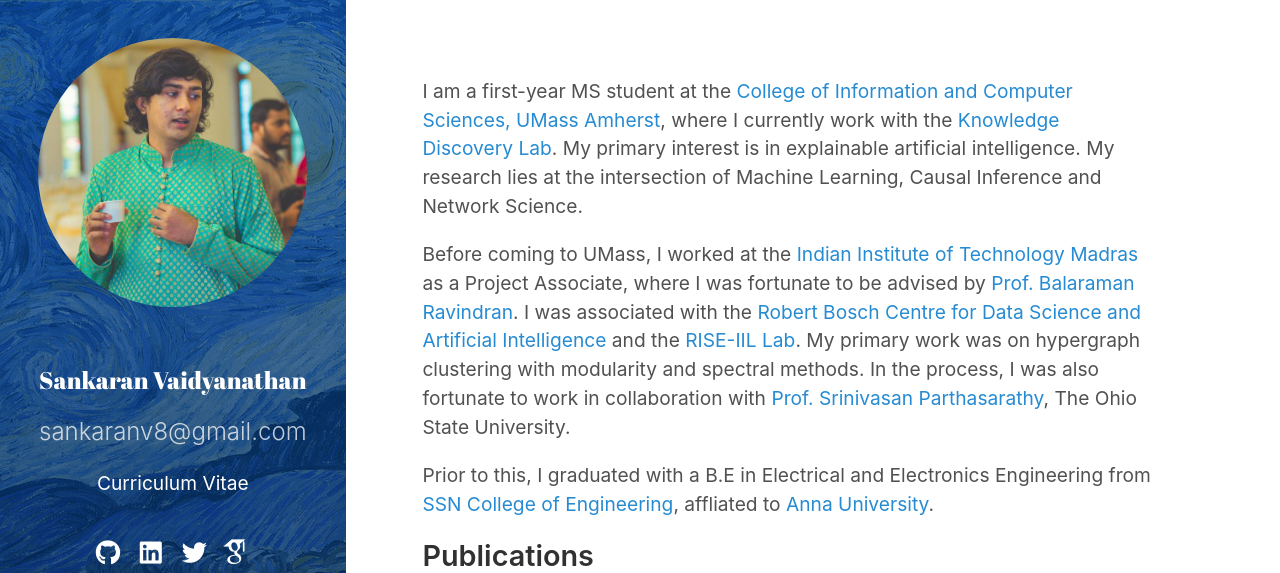
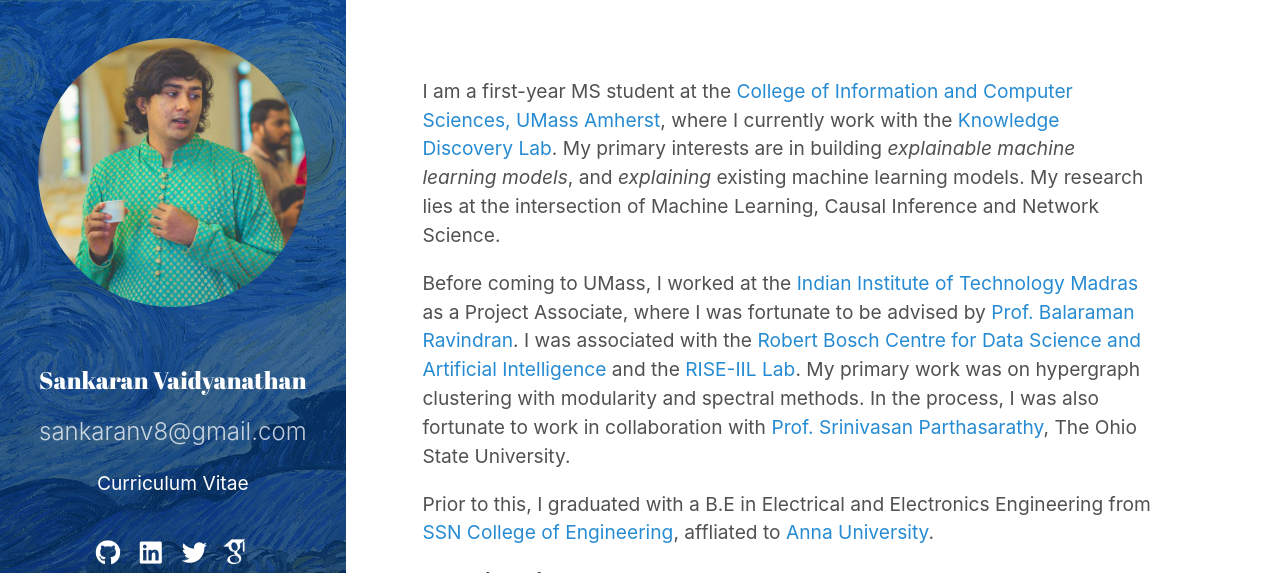
Before and after one commit to sankaranv/sankaranv.github.io, a Jekyll site: the page built from index.md, in a window 1280 px wide, cut to the strip 0-573 px from the top of the page. Built offline with Jekyll 4.4.1, drawn with Linux system fonts in a browser that asks for light colours; nearby versions of some CDN libraries; some web fonts are replaced; the list of posts is cut into pages by our own code.

Commit message:
Update index.md

```diff
--- a/index.md
+++ b/index.md
@@ -4,7 +4,7 @@
 sidebar_link: false
 ---
 
-I am a first-year MS student at the [College of Information and Computer Sciences, UMass Amherst](https://www.cics.umass.edu/), where I currently work with the [Knowledge Discovery Lab](https://groups.cs.umass.edu/kdl/). My primary interest is in explainable artificial intelligence. My research lies at the intersection of Machine Learning, Causal Inference and Network Science.
+I am a first-year MS student at the [College of Information and Computer Sciences, UMass Amherst](https://www.cics.umass.edu/), where I currently work with the [Knowledge Discovery Lab](https://groups.cs.umass.edu/kdl/). My primary interests are in building *explainable machine learning models*, and *explaining* existing machine learning models. My research lies at the intersection of Machine Learning, Causal Inference and Network Science.
 
 Before coming to UMass, I worked at the [Indian Institute of Technology Madras](https://www.iitm.ac.in/) as a Project Associate, where I was fortunate to be advised by [Prof. Balaraman Ravindran](https://www.cse.iitm.ac.in/~ravi/). I was associated with the [Robert Bosch Centre for Data Science and Artificial Intelligence](https://rbc-dsai.iitm.ac.in/) and the [RISE-IIL Lab](https://rise-iil.github.io). My primary work was on hypergraph clustering with modularity and spectral methods. In the process, I was also fortunate to work in collaboration with [Prof. Srinivasan Parthasarathy](http://web.cse.ohio-state.edu/~parthasarathy.2/), The Ohio State University.
 
```
